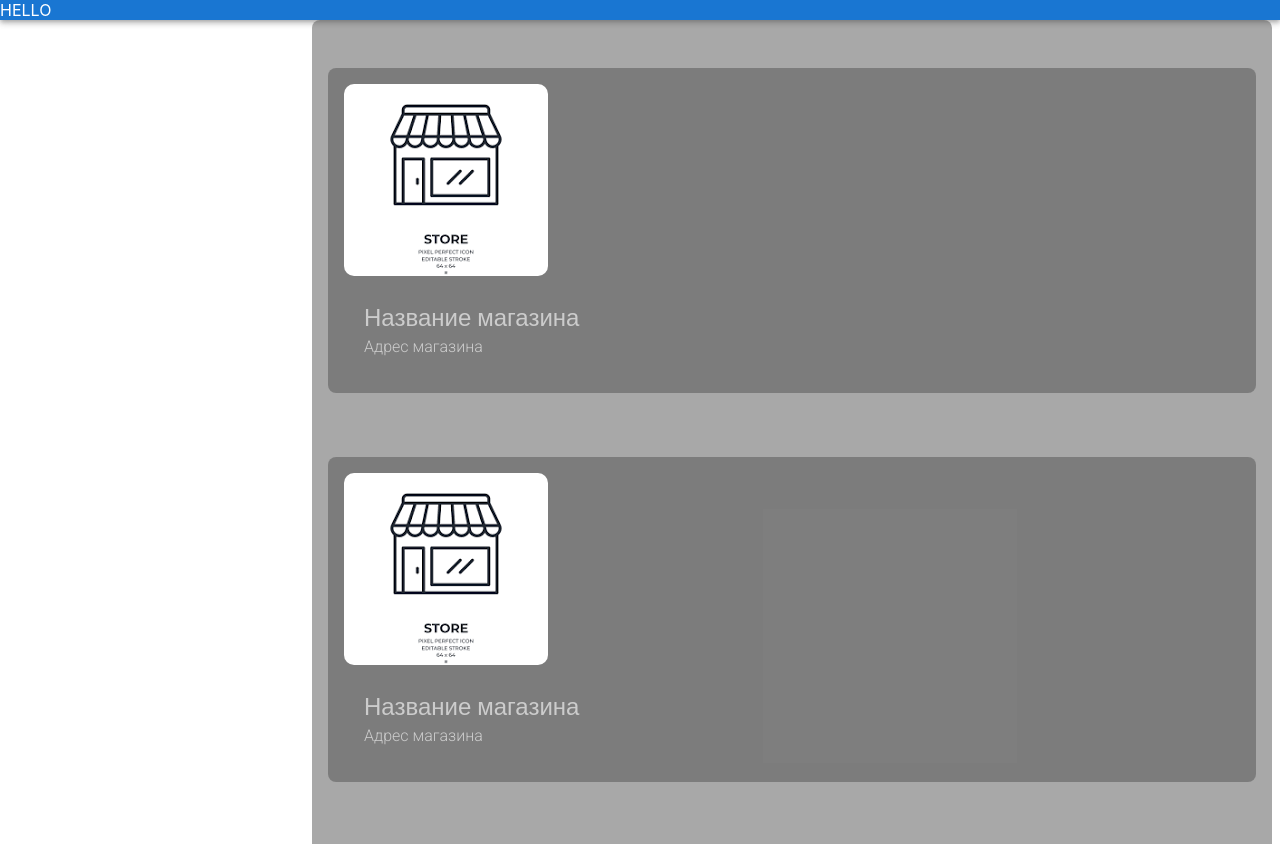
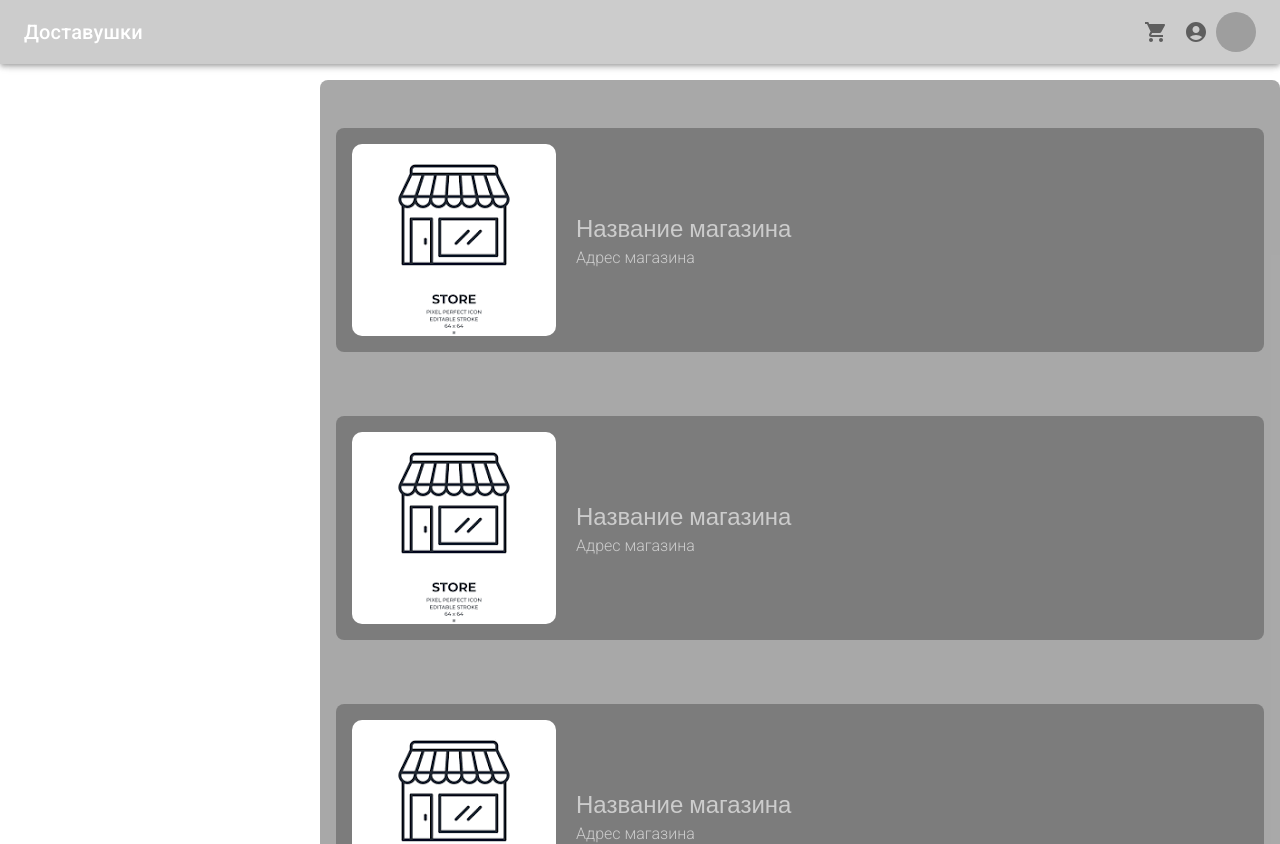
Before and after one commit to Pr0meTheuSS/YaDelivery, a React (Create React App) app in the folder frontend/ya_delivery/: page /main in a window 1280 px wide. Shown: the top 844 px of the page. Built offline with nearby package versions, Linux system fonts and the light colour scheme; grey boxes are pictures that could not be loaded; a web font is replaced by a local one.

Commit message:
Add pretty for appbar

```diff
--- a/frontend/ya_delivery/package.json
+++ b/frontend/ya_delivery/package.json
@@ -5,6 +5,7 @@
   "dependencies": {
     "@emotion/react": "^11.11.4",
     "@emotion/styled": "^11.11.0",
+    "@mui/icons-material": "^5.15.13",
     "@mui/material": "^5.15.13",
     "@testing-library/jest-dom": "^5.17.0",
     "@testing-library/react": "^13.4.0",
--- /dev/null
+++ b/frontend/ya_delivery/src/CcustomAppBar/CustomAppBar.jsx
@@ -0,0 +1,24 @@
+import React from 'react';
+import { AppBar, Toolbar, IconButton, Typography,  Avatar } from '@mui/material';
+import { ShoppingCart, AccountCircle } from '@mui/icons-material';
+
+const CustomAppBar = () => {
+  return (
+    <AppBar position="fixed" sx={{bgcolor: '#ccc'}}>
+      <Toolbar>
+        <Typography variant="h6" component="div" sx={{ flexGrow: 1 }}>
+          Доставушки
+        </Typography>
+        <IconButton color="#333" aria-label="Корзина">
+          <ShoppingCart />
+        </IconButton>
+        <IconButton color="#333" aria-label="Личный кабинет">
+          <AccountCircle />
+        </IconButton>
+        <Avatar alt="Profile Picture" src="/path/to/profile-picture.jpg" />
+      </Toolbar>
+    </AppBar>
+  );
+};
+
+export default CustomAppBar;
--- a/frontend/ya_delivery/src/Main/Main.jsx
+++ b/frontend/ya_delivery/src/Main/Main.jsx
@@ -1,16 +1,15 @@
-import { AppBar } from "@mui/material";
 import ShopCardsList from "../ShopCardsList/ShopCardsList"
 import { useEffect } from "react";
-
+import CustomAppBar from "../CcustomAppBar/CustomAppBar";
 const Main = () => {
     useEffect(() => {
         document.title = 'Ya.Dostavka, ti - pidor';
       }, []);
     return (
         <>
-            <AppBar position="static">
+            <CustomAppBar position="static">
                 <div>HELLO</div>
-            </AppBar>
+            </CustomAppBar>
                 <ShopCardsList/>
         </>
     )
--- a/frontend/ya_delivery/src/ShopCard/ShopCard.jsx
+++ b/frontend/ya_delivery/src/ShopCard/ShopCard.jsx
@@ -1,15 +1,16 @@
 import './ShopCard.css';
 import logo from '../assets/base-shop-image.png'
-import { Box } from '@mui/material';
+import { Box, Grid } from '@mui/material';
 
 const ShopCard = (props) => {
     return(
+        <Grid item sx={6}>
             <Box item
             my={4}
-        xs={6}
-        display="flexbox"
+            display="flex"
             alignItems="center"
-        sx={{ p: 2, bgcolor: 'rgba(83, 83, 83, .5)', borderRadius: '8px'}}>
+            sx={{ p: 2, bgcolor: 'rgba(83, 83, 83, .5)', borderRadius: '8px'}}
+            >
 
                 <img src={logo} alt="Изображение магазина не установлено"></img>
                 <div className='text-data-wrapper'>
@@ -18,6 +19,7 @@ const ShopCard = (props) => {
                 </div>
 
             </Box>
+        </Grid>
     )
 }
 
--- a/frontend/ya_delivery/src/ShopCardsList/ShopCardsList.jsx
+++ b/frontend/ya_delivery/src/ShopCardsList/ShopCardsList.jsx
@@ -5,12 +5,12 @@ const ShopCardsList = ({children}) => {
     return (
 
         <Grid
+        container
         display="flex"
         flexDirection="column"
         position="right"
         width='75vw'
-        marginRight={1}
-sx={{position: 'absolute', right: 0, p: 2, bgcolor: 'rgba(83, 83, 83, .5)', borderRadius: '8px'}}>
+sx={{position: 'absolute', marginTop: 10, right: 0, p: 2, bgcolor: 'rgba(83, 83, 83, .5)', borderRadius: '8px'}}>
                 {children}
                 <ShopCard/>
                 <ShopCard/>
```
Also changed, not shown: 1 other file (tests, documents, lock files or other folders). Lines whose indentation alone changed are shown as unchanged.
